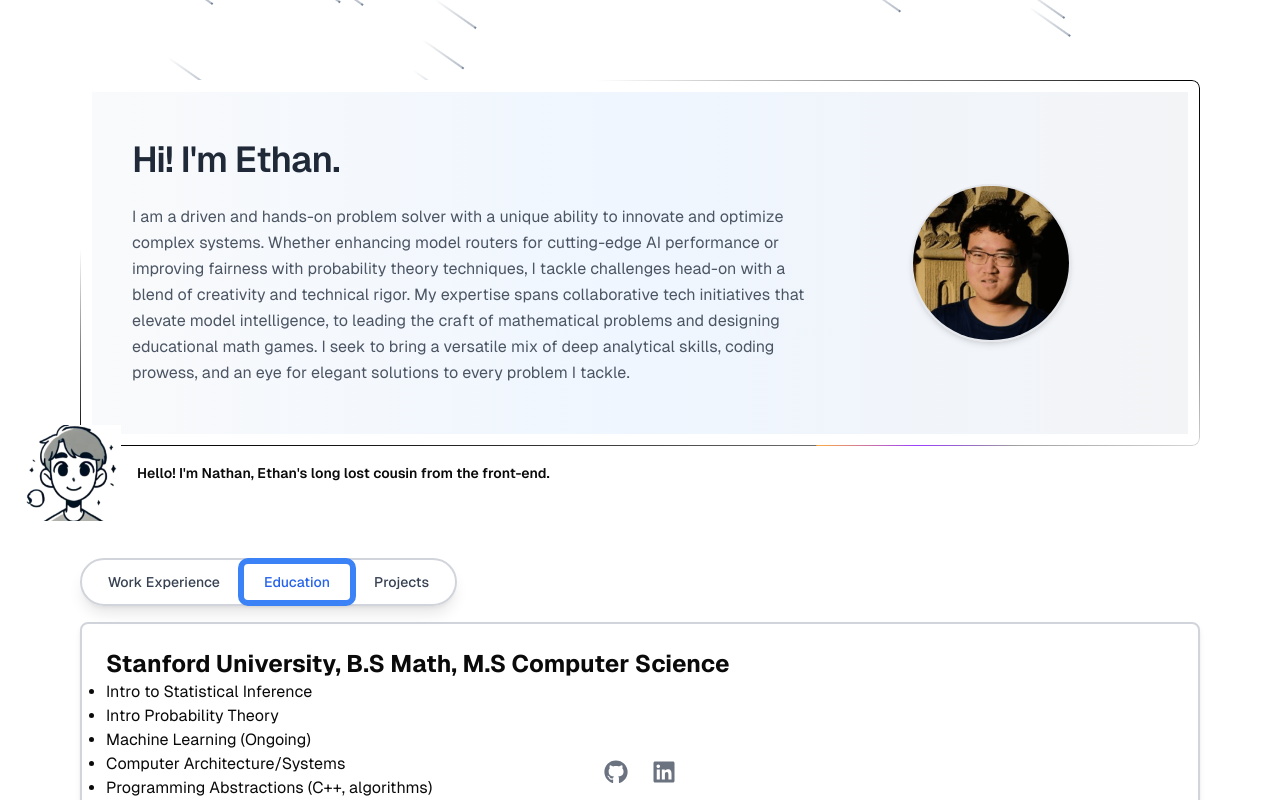
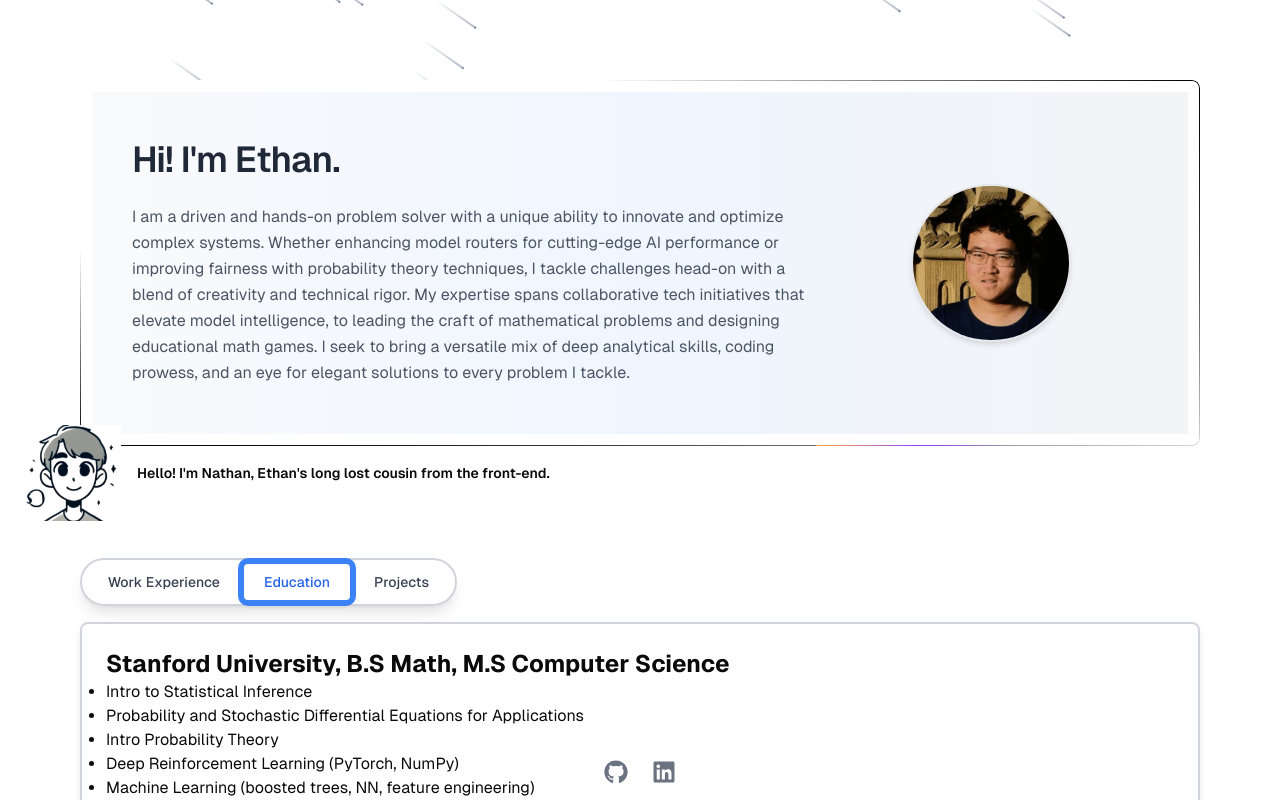
Before and after one commit to coderwizz/portfolio, a Next.js app: page / in a window 1280 px wide. Both pictures are taken after a click on the tab "Education". Shown: the top 800 px of the page. Built offline with nearby package versions, Linux system fonts and the light colour scheme.

Commit message:
Update experience.tsx

```diff
--- a/components/experience.tsx
+++ b/components/experience.tsx
@@ -118,8 +118,10 @@
           <ul className="p1-10">
             <div className="text-2xl font-bold">Stanford University, B.S Math, M.S Computer Science</div>
             <li className="list-disc">Intro to Statistical Inference</li>
+            <li className="list-disc">Probability and Stochastic Differential Equations for Applications</li>
             <li className="list-disc">Intro Probability Theory</li>
-            <li className="list-disc">Machine Learning (Ongoing)</li>
+            <li className="list-disc">Deep Reinforcement Learning (PyTorch, NumPy)</li>
+            <li className="list-disc">Machine Learning (boosted trees, NN, feature engineering)</li>
             <li className="list-disc">Computer Architecture/Systems</li>
             <li className="list-disc">Programming Abstractions (C++, algorithms)</li>
             <li className="list-disc">Intro to Financial Decision-Making</li>
@@ -127,6 +129,7 @@
             <li className="list-disc">Polya Problem Solving Seminar</li>
             <li className="list-disc">NLP with Deep Learning (Python, Pandas, NumPy)</li>
             <li className="list-disc">Differential Equations w. Lin Alg/Fourier</li>
+            <li className="list-disc">Information Science and Engineering</li>
             <li className="list-disc">Independent Study (with Professor Nima Anari)</li>
           </ul>
         </TabsContent>
```
